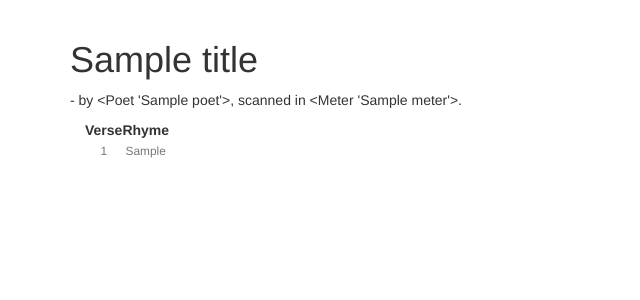
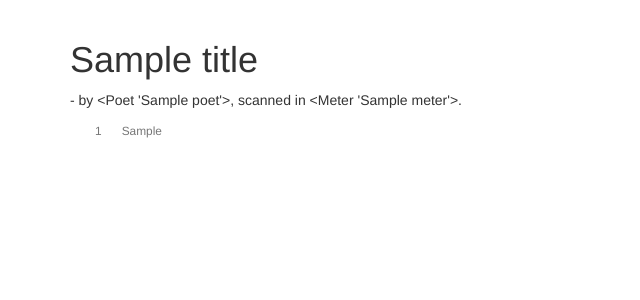
Before and after one commit to syvwlch/Metroscope, a Flask app: template run/templates/poetry/poem.html in a window 1280 px wide. Shown: the part 52-352 px from the top of the page, without its empty margins (0-640 px from the left). Run offline with Flask 2, Linux system fonts and the light colour scheme; tables that the repository leaves empty hold one stand-in row (values such as "Sample post"); the template is opened without the code that fills it: values that come from a table or form of the project are taken from there, most other values are stand-ins (such as "Sample title", 1, 10 or a date in 2020); some libraries are stand-ins or nearby versions.

Commit message:
Further layout tweaks to poem page

```diff
--- a/run/templates/poetry/poem.html
+++ b/run/templates/poetry/poem.html
@@ -8,6 +8,10 @@
     .stressed {font-weight: bold;}
     .unstressed {}
     .missing {font-size: 80%;}
+    .annotation {
+        padding-right: 10px;
+        padding-left: 10px;
+    }
 </style>
 {% endblock %}
 
@@ -21,37 +25,33 @@
 <p>- by {{ poet }}, scanned in {{ meter }}.</p>
 <div class='container'>
     <table>
-        <thead>
+{% for stanza in stanzas %}
+{% set stanza_loop = loop %}
+    {% for line in stanza %}
         <tr>
-                <th scope="col" style="text-align:center">Verse</th>
-                <th scope="col"> </th>
-                <th scope="col" style="text-align:center">Rhyme</th>
-            </tr>
-        </thead>
-        <tbody>
-        {% for stanza in stanzas %}
-            {% for line in stanza %}
-            <tr style="border-top:hidden">
-                <td class="text-center text-muted">
-                    <small>{{ line.count }}</small>
+            <td class="text-center text-muted annotation">
+                {% if stanza_loop.length == 1 %}
+                <small>{{ loop.index }}</small>
+                {% else %}
+                <small>{{ stanza_loop.index }}.{{ loop.index }}</small>
+                {% endif %}
             </td>
             <td>
         {% for word in line._matched_words() %}
-                    {% for syllable in word._matched_syllables() %}<span class='{% if syllable.match %}match{% else %}mismatch{% endif %} {% if syllable.stress is none %}missing{% elif syllable.stress %}stressed{% else %}unstressed{% endif %}'>{{syllable.text}}</span>{% endfor %}
+            {% for syllable in word._matched_syllables() -%}
+                <span class='{% if syllable.match %}match{% else %}mismatch{% endif %} {% if syllable.stress is none %}missing{% elif syllable.stress %}stressed{% else %}unstressed{% endif %}'>{{syllable.text}}</span>
+            {%- endfor %}
         {% endfor %}
             </td>
-                <td class="text-center text-muted">
+            <td class="text-center text-muted annotation">
                 <small data-toggle='tooltip' title='{{ line._rhyming_part }}'>{{ line.rhyme_designator }}</small>
             </td>
         </tr>
+        {% if loop.last and not stanza_loop.last %}
+        <tr><td></td><td class="text-center text-muted">*</td></tr>
+        {% endif %}
     {% endfor %}
-            <tr>
-                <td><br></td>
-                <td><br></td>
-                <td><br></td>
-            </tr>
 {% endfor %}
-        </tbody>
     </table>
 </div>
 {% endblock page_content %}
```
Lines whose indentation alone changed are shown as unchanged.
